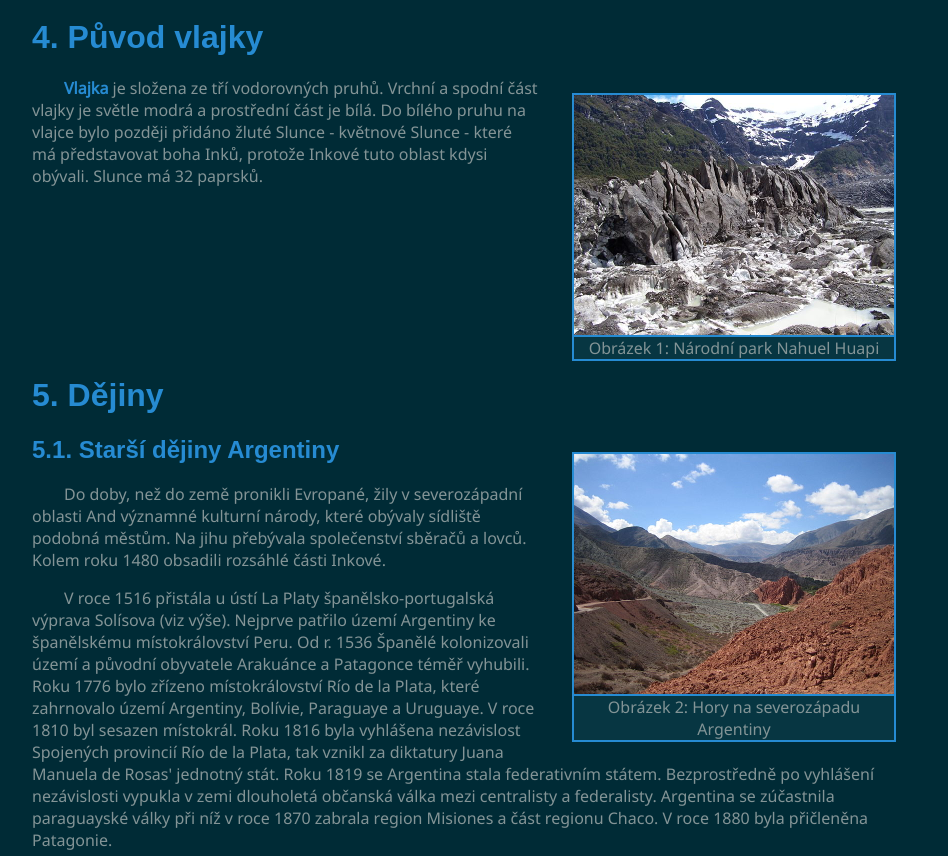
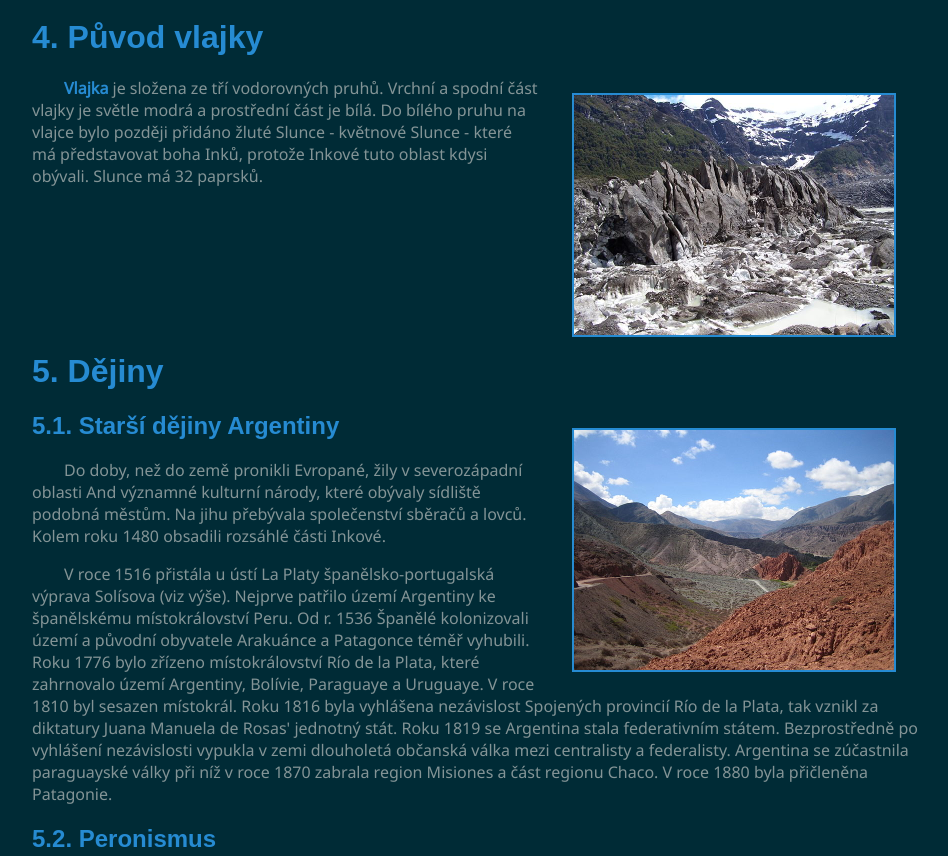
Before and after one commit to DexterHaxxor/Encyklopedie, a plain HTML site: page argentina.html in a window 1280 px wide. Shown: the part 1268-2124 px from the top of the page, without its empty margins (160-1108 px from the left). Drawn offline with Linux system fonts and the light colour scheme.

Commit message:
improve figure

```diff
--- a/global.css
+++ b/global.css
@@ -158,14 +158,19 @@ h1 {
 }
 
 figure {
+    display: flex;
+    overflow: hidden;
+
     width: fit-content;
-    display: flex;
-    flex-direction: column;
-
+    position: relative;
     counter-increment: figure;
 
     background-color: var(--background-highlight);
     border: 2px solid var(--accent);
+}
+
+figure> * {
+    max-width: 100%;
 }
 
 /*
@@ -180,8 +185,20 @@ figure> :last-child {
 }*/
 
 figure>figcaption {
-    border-top: 2px solid var(--accent);
     text-align: center;
+    background-color: #073642d0;
+    transform: translateY(100%);
+
+    transition: transform .2s ease;
+
+    position: absolute;
+    bottom: 0;
+    left: 0;
+    right: 0;
+}
+
+figure:hover> figcaption {
+    transform: translateY(0%);
 }
 
 figure>figcaption::before {
```
